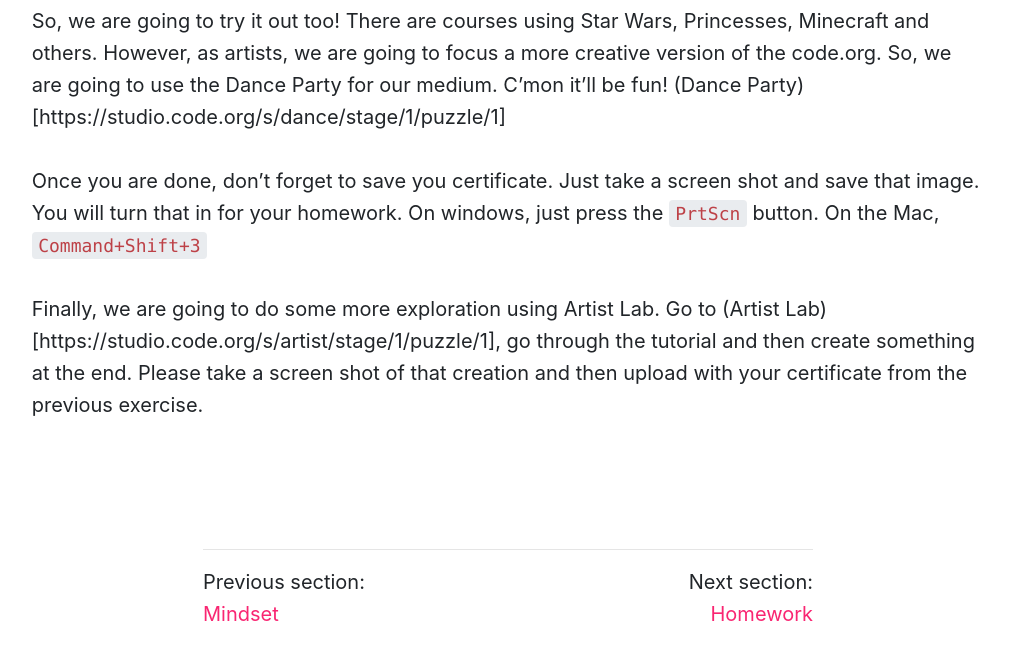
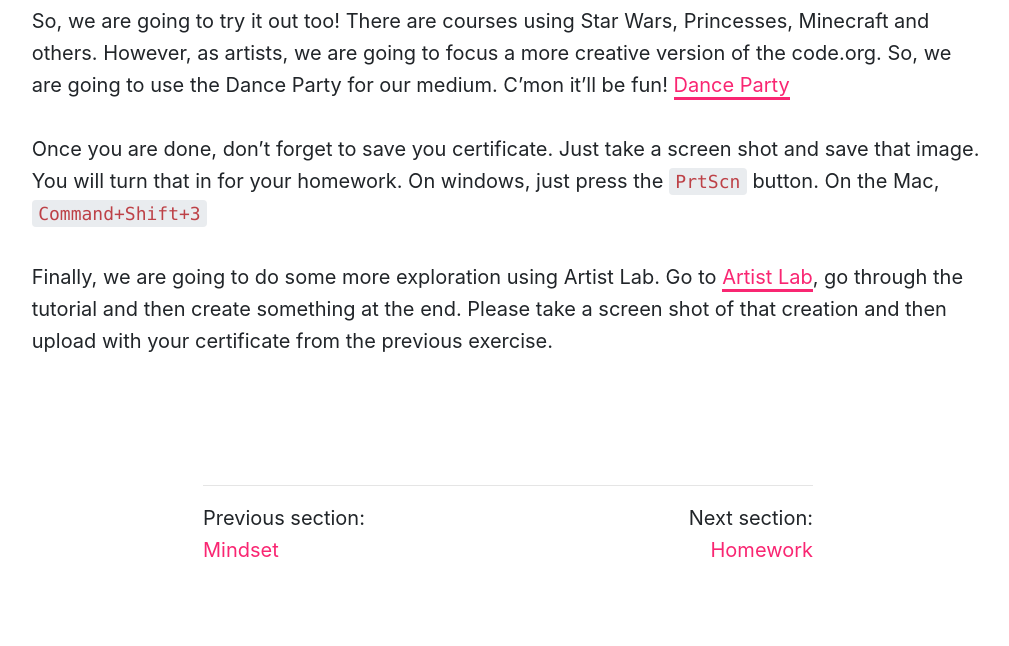
Before and after one commit to Montana-Media-Arts/creative-coding-1-Fall2019, a Jekyll site: the page built from modules/week-2/_posts/2017-01-04-codeorg.md, in a window 1280 px wide and 900 px high, scrolled down 838 px, cut to the strip 254-900 px from the top of the window. Shown: the whole strip, without its empty margins (132-1141 px from the left). Built offline with Jekyll 4.4.1, drawn with Linux system fonts in a browser that asks for light colours; nearby versions of some CDN libraries; after the commit the page ends 1674 px from its top, so only the background shows below that.

Commit message:
updated links

```diff
--- a/modules/week-2/_posts/2017-01-04-codeorg.md
+++ b/modules/week-2/_posts/2017-01-04-codeorg.md
@@ -9,8 +9,8 @@ My hope is that at some point you have heard of code.org.  It made a big splash
 
 <iframe width="560" height="315" src="https://www.youtube.com/embed/FC5FbmsH4fw" frameborder="0" allow="accelerometer; autoplay; encrypted-media; gyroscope; picture-in-picture" allowfullscreen></iframe>
 
-So, we are going to try it out too!  There are courses using Star Wars, Princesses, Minecraft and others.  However, as artists, we are going to focus a more creative version of the code.org. So, we are going to use the Dance Party for our medium.  C'mon it'll be fun!  (Dance Party)[https://studio.code.org/s/dance/stage/1/puzzle/1]
+So, we are going to try it out too!  There are courses using Star Wars, Princesses, Minecraft and others.  However, as artists, we are going to focus a more creative version of the code.org. So, we are going to use the Dance Party for our medium.  C'mon it'll be fun!  [Dance Party](https://studio.code.org/s/dance/stage/1/puzzle/1)
 
 Once you are done, don't forget to save you certificate.  Just take a screen shot and save that image. You will turn that in for your homework. On windows, just press the `PrtScn` button.  On the Mac,  `Command+Shift+3`
 
-Finally, we are going to do some more exploration using Artist Lab.  Go to (Artist Lab)[https://studio.code.org/s/artist/stage/1/puzzle/1], go through the tutorial and then create something at the end. Please take a screen shot of that creation and then upload with your certificate from the previous exercise.
+Finally, we are going to do some more exploration using Artist Lab.  Go to [Artist Lab](https://studio.code.org/s/artist/stage/1/puzzle/1), go through the tutorial and then create something at the end. Please take a screen shot of that creation and then upload with your certificate from the previous exercise.
```
